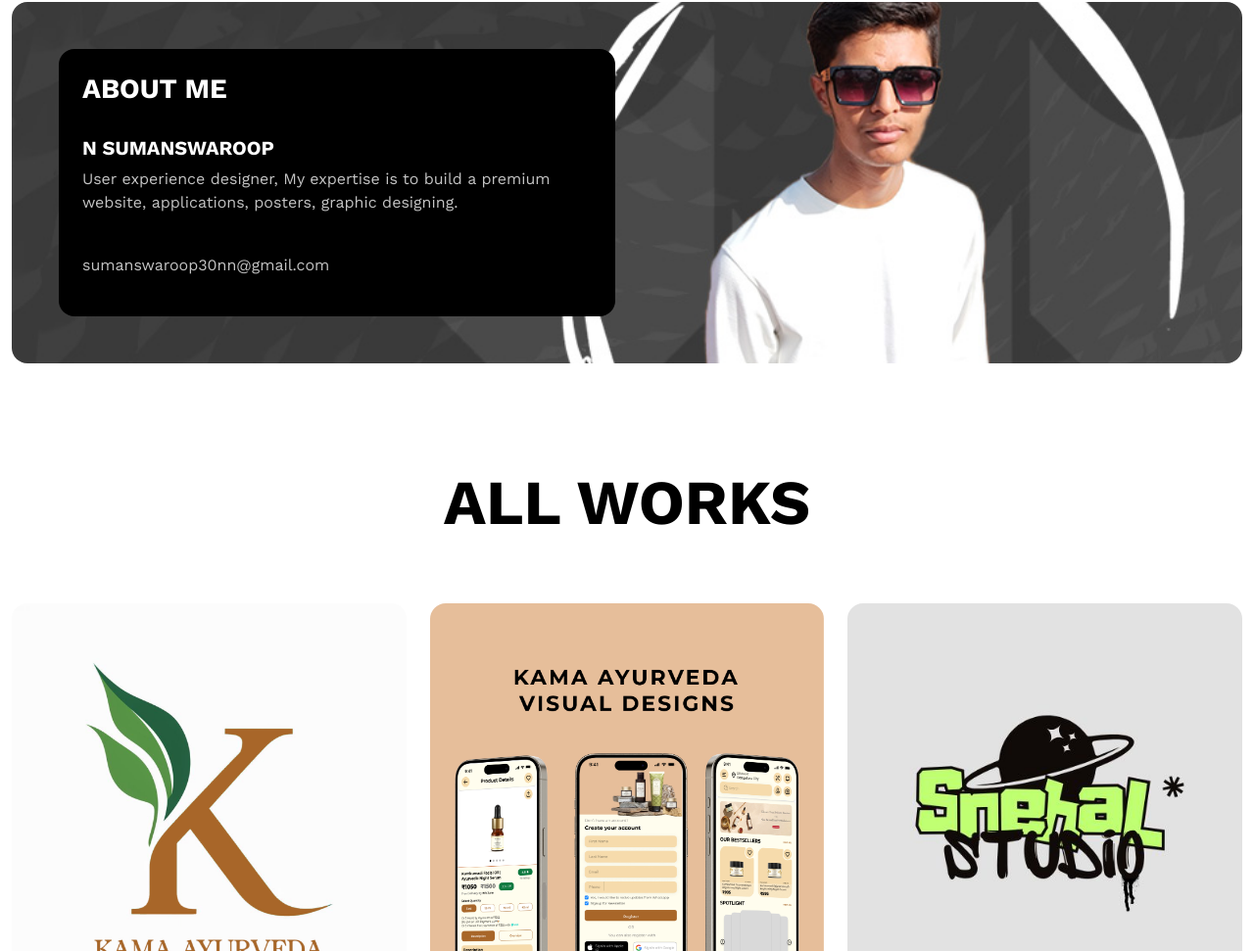
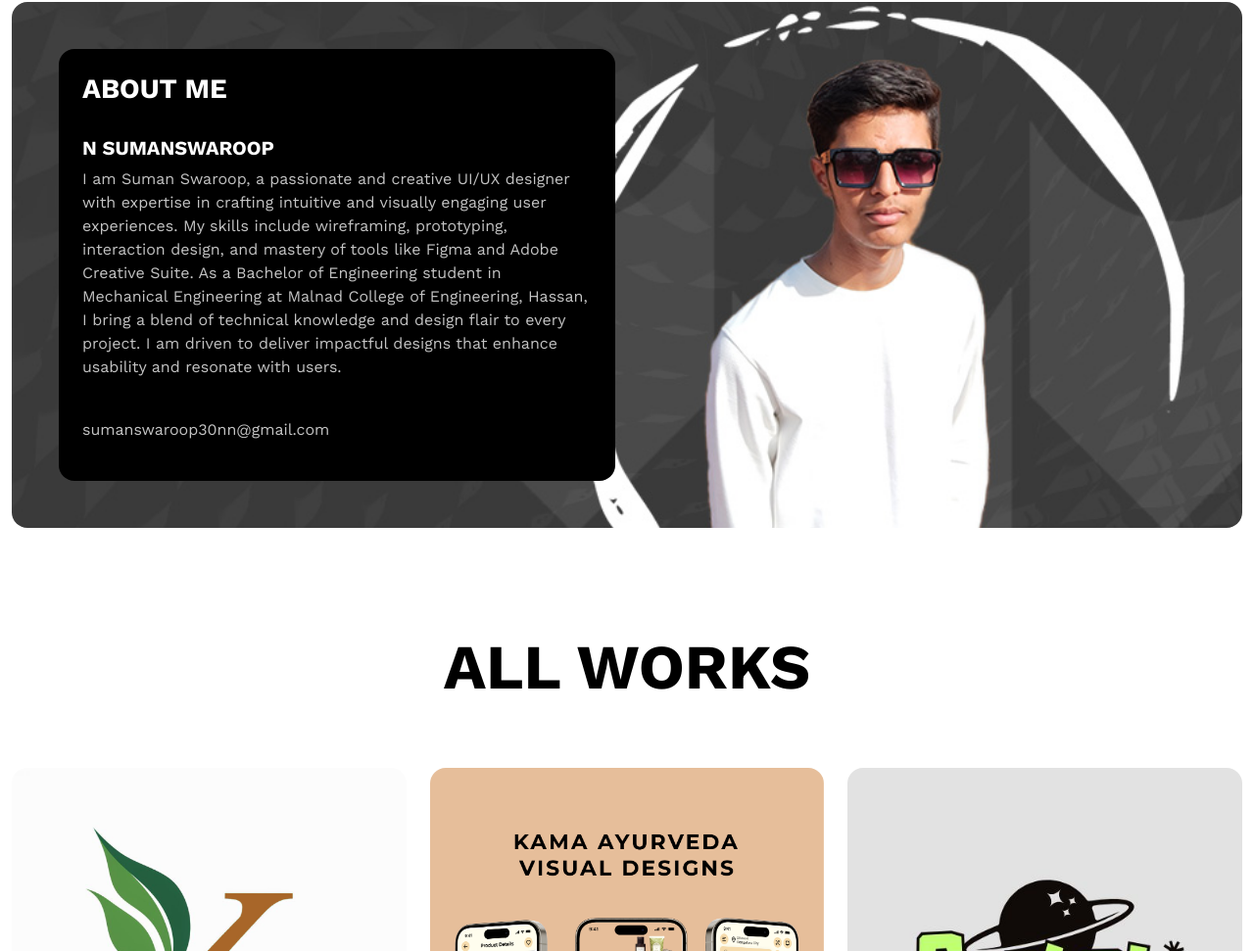
Before and after one commit to sumanswaroop30/portfolio, a plain HTML site: page index.html in a window 1280 px wide. Shown: the part 1624-2595 px from the top of the page at 98% size. Drawn offline with nearby package versions, Linux system fonts and the light colour scheme.

Commit message:
modified files

```diff
--- a/index.html
+++ b/index.html
@@ -258,7 +258,8 @@
                   N SUMANSWAROOP
                 </h5>
                 <p class="text-light-emphasis">
-                  User experience designer, My expertise is to build a premium website, applications, posters, graphic designing.
+
+I am Suman Swaroop, a passionate and creative UI/UX designer with expertise in crafting intuitive and visually engaging user experiences. My skills include wireframing, prototyping, interaction design, and mastery of tools like Figma and Adobe Creative Suite. As a Bachelor of Engineering student in Mechanical Engineering at Malnad College of Engineering, Hassan, I bring a blend of technical knowledge and design flair to every project. I am driven to deliver impactful designs that enhance usability and resonate with users.
                 </p>
               </div>
               <p class="text-light-emphasis">
```
